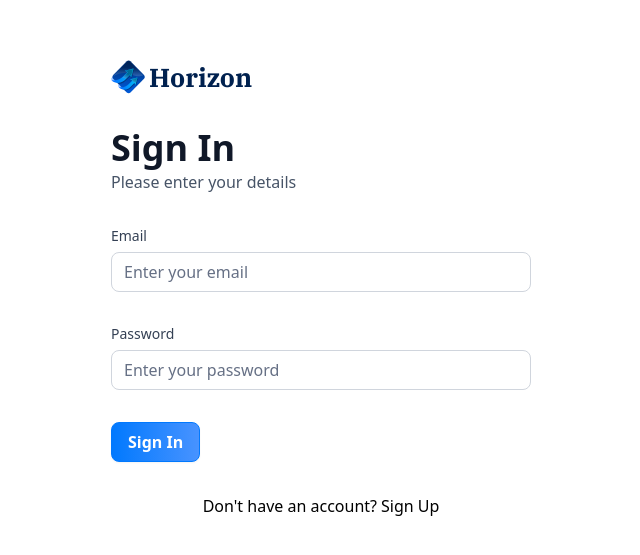
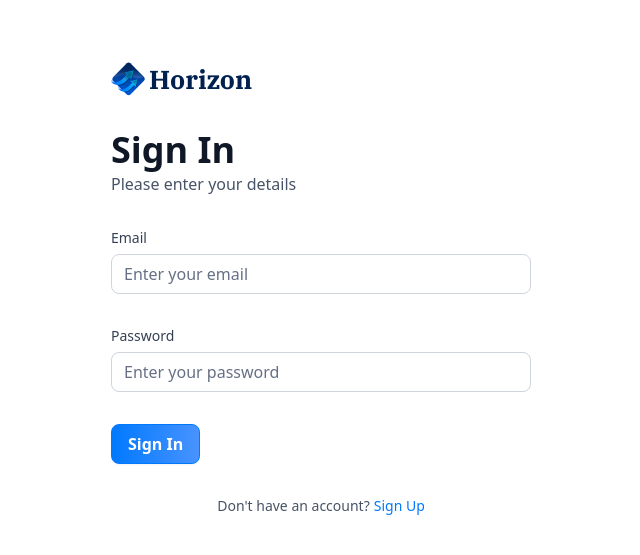
Before and after one commit to ObiFlo1/Banking-Platform, a Next.js app: page /sign-in in a window 1280 px wide. Shown: the part 111-666 px from the top of the page, without its empty margins (319-959 px from the left). Built offline with nearby package versions, Linux system fonts and the light colour scheme.

Commit message:
Update the sign up text hyper text

```diff
--- a/components/ui/AuthForm.tsx
+++ b/components/ui/AuthForm.tsx
@@ -103,8 +103,13 @@ const AuthForm = ({ type }: { type: string }) => {
           </Form>
 
           <footer className="flex justify-center gap-1">
-            <p>{type === "sign-in" ? "Don't have an account?" : "Already have an account?"}</p>
-            <Link href={type === "sign-in" ? "/sign-up" : "/sign-in"}>
+            <p className="text-14 font-normal text-gray-600">
+              {type === "sign-in" ? "Don't have an account?" : "Already have an account?"}
+            </p>
+            <Link
+              href={type === "sign-in" ? "/sign-up" : "/sign-in"}
+              className="form-link"
+            >
               {type === "sign-in" ? "Sign Up" : "Sign In"}
             </Link>
           </footer>
```
